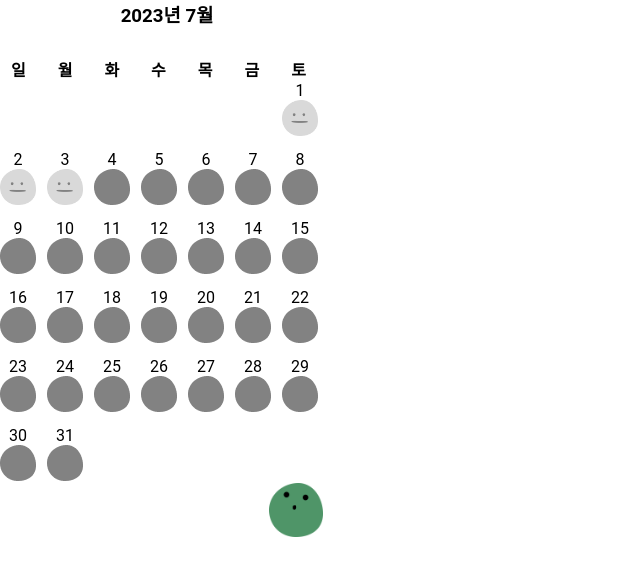
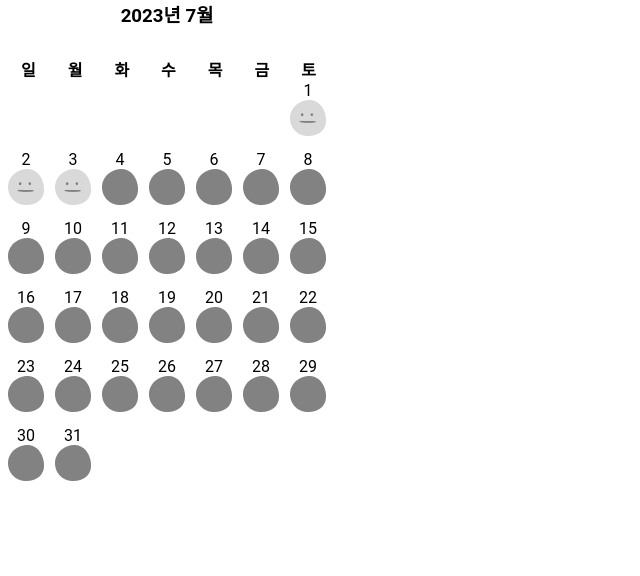
Before and after one commit to wlalsplus100/nextjs, a Next.js app: page / in a window 1280 px wide. Shown: the top 576 px of the page, without its empty margins (0-640 px from the left). Built offline with nearby package versions, Linux system fonts and the light colour scheme; a web font is replaced by a local one.

Commit message:
💄:: commit

```diff
--- a/src/components/main.js
+++ b/src/components/main.js
@@ -136,9 +136,6 @@ export default function Main() {
             <Day value={""} day={week6[6]} week={6} />
             {/* </div> */}
           </div>
-          <div className="HowAreYouToday">
-            <img src="dduk3.png" alt="" id="TodayButton"></img>
-          </div>
         </div>
       </div>
     </>
--- a/src/styles/globals.css
+++ b/src/styles/globals.css
@@ -106,7 +106,7 @@ h6 {
 .weekName {
   padding-top: 30px;
   text-align: center;
-  padding-left: 11px;
+  padding-left: 21px;
   display: flex;
   width: 295px;
   justify-content: space-between;
@@ -171,6 +171,7 @@ h6 {
   grid-template-columns: repeat(7, 36px);
   row-gap: 10px;
   column-gap: 11px;
+  margin-left: 8px;
 }
 
 .notToday {
```
